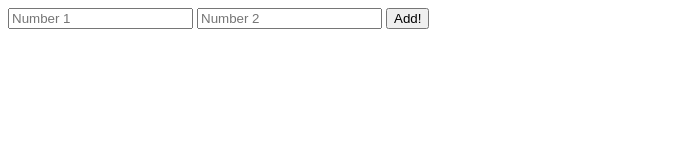
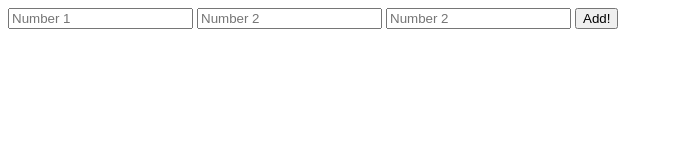
Before and after one commit to Ksandrrr/typescript-hw, a website: page index.html in a window 1280 px wide. Shown: the whole page, without its empty margins (0-673 px from the left). Drawn offline with Linux system fonts and the light colour scheme.

Commit message:
add new input

```diff
--- a/index.html
+++ b/index.html
@@ -11,6 +11,7 @@
 <body>
     <input type="text" id="num1" placeholder="Number 1" />
     <input type="text" id="num2" placeholder="Number 2" />
+    <input type="text" id="num2" placeholder="Number 2" />
     <button>Add!</button>
 </body>
 
```
